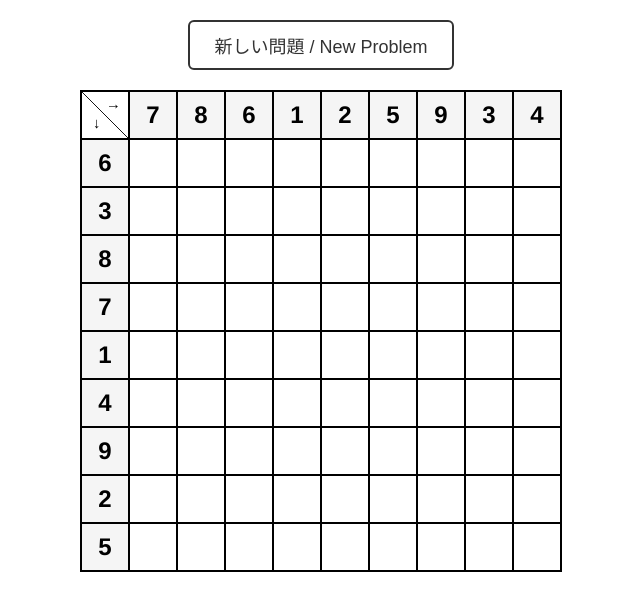
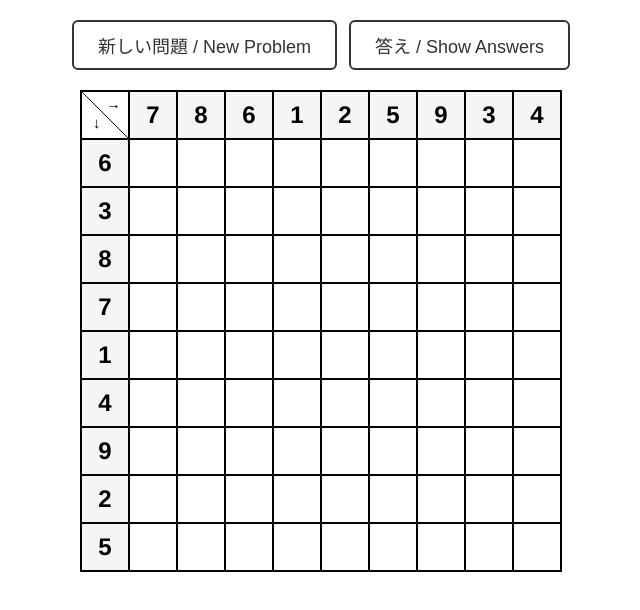
Before and after one commit to nobu-k/100-math, a React (Vite) app: page / in a window 1280 px wide. Shown: the top 610 px of the page, without its empty margins (319-959 px from the left). Built offline with nearby package versions, Linux system fonts and the light colour scheme.

Commit message:
Add show/hide answers toggle button
Co-Authored-By: Claude Opus 4.6 <noreply@anthropic.com>

```diff
--- a/src/App.css
+++ b/src/App.css
@@ -7,6 +7,8 @@
 
 .controls {
   margin-bottom: 20px;
+  display: flex;
+  gap: 12px;
 }
 
 .controls button {
--- a/src/App.tsx
+++ b/src/App.tsx
@@ -20,9 +20,15 @@ function generateProblem(): { rowHeaders: number[]; colHeaders: number[] } {
 
 function App() {
   const [problem, setProblem] = useState(generateProblem);
+  const [showAnswers, setShowAnswers] = useState(false);
 
   const handleNewProblem = useCallback(() => {
     setProblem(generateProblem());
+    setShowAnswers(false);
+  }, []);
+
+  const handleToggleAnswers = useCallback(() => {
+    setShowAnswers((prev) => !prev);
   }, []);
 
   const { rowHeaders, colHeaders } = problem;
@@ -31,6 +37,9 @@ function App() {
     <div className="app">
       <div className="no-print controls">
         <button onClick={handleNewProblem}>新しい問題 / New Problem</button>
+        <button onClick={handleToggleAnswers}>
+          {showAnswers ? "答えを隠す / Hide Answers" : "答え / Show Answers"}
+        </button>
       </div>
       <table className="grid">
         <thead>
@@ -64,8 +73,10 @@ function App() {
           {rowHeaders.map((rowNum, ri) => (
             <tr key={ri}>
               <th className="header-cell">{rowNum}</th>
-              {colHeaders.map((_, ci) => (
-                <td key={ci} className="answer-cell" />
+              {colHeaders.map((colNum, ci) => (
+                <td key={ci} className="answer-cell">
+                  {showAnswers ? rowNum + colNum : ""}
+                </td>
               ))}
             </tr>
           ))}
```
